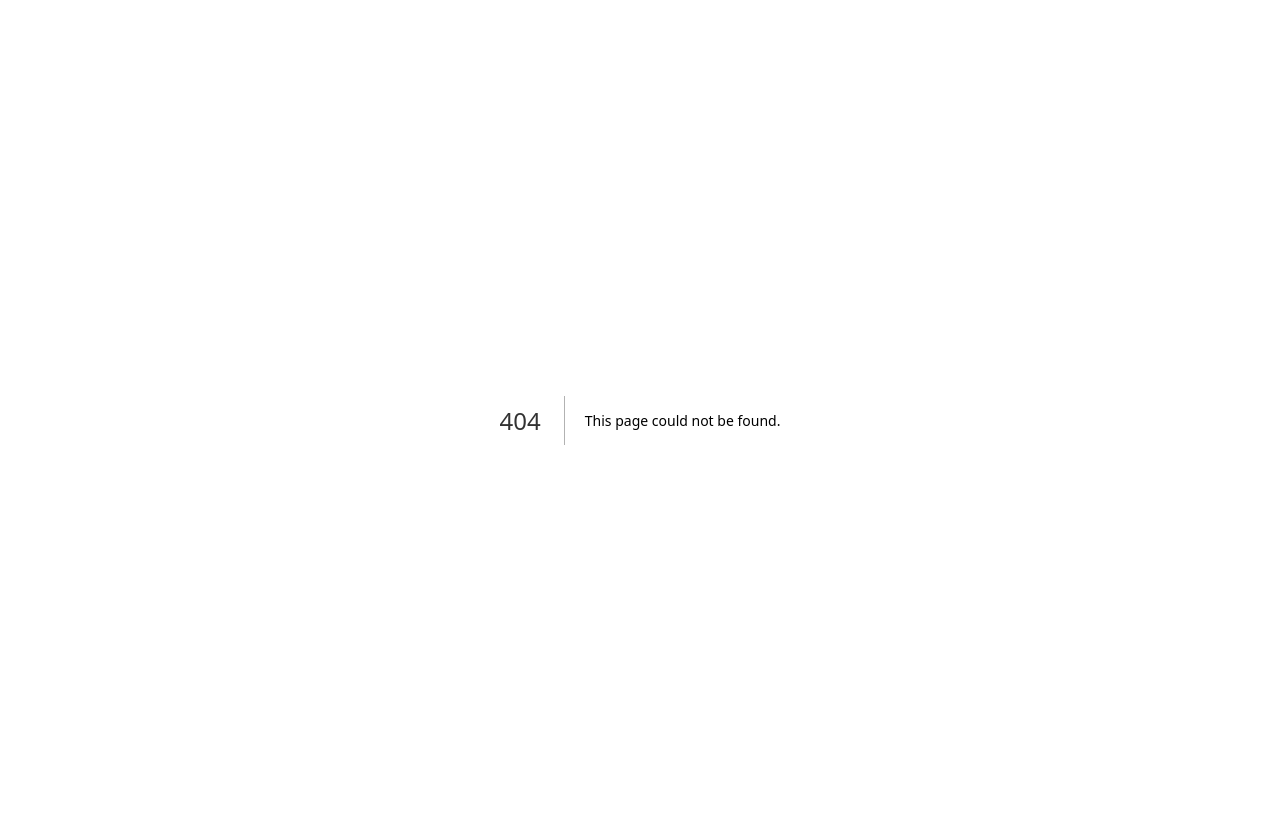
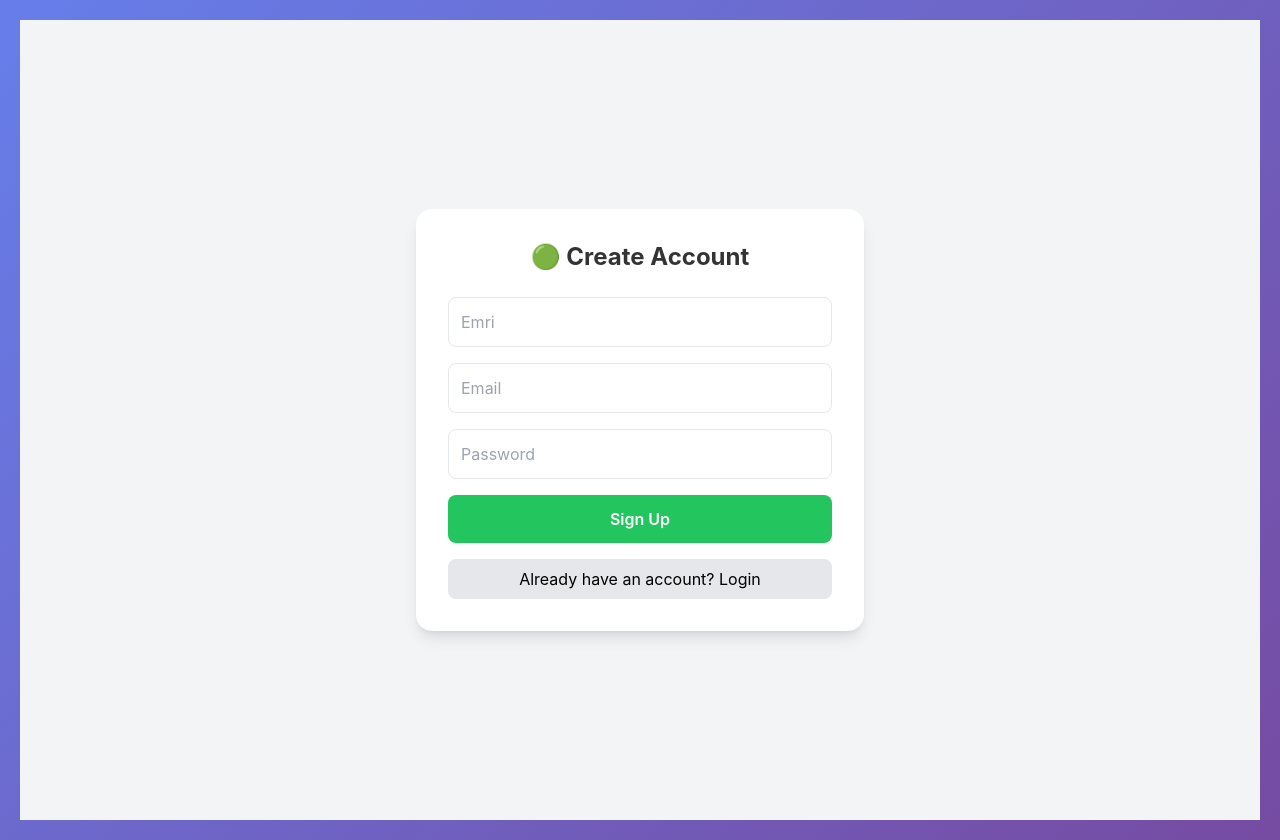
Before and after one commit to blerinaduraku-rgb/ai-business-validator, a Next.js app: page /signup in a window 1280 px wide. Before the commit this address had no page. Built offline with nearby package versions, Linux system fonts and the light colour scheme; no server answers.

Commit message:
added auth with supabase (login, signup, protected routes)

```diff
--- a/app/globals.css
+++ b/app/globals.css
@@ -1,3 +1,7 @@
+@tailwind base;
+@tailwind components;
+@tailwind utilities;
+
 * {
   margin: 0;
   padding: 0;
--- a/app/layout.tsx
+++ b/app/layout.tsx
@@ -1,4 +1,4 @@
-import "./globals.css";
+/*import "./globals.css";
 
 export default function RootLayout({
   children,
@@ -10,4 +10,23 @@ export default function RootLayout({
       <body>{children}</body>
     </html>
   );
+}*/
+
+import "./globals.css";
+import { AuthProvider } from "@/context/AuthContext";
+
+export default function RootLayout({
+  children,
+}: {
+  children: React.ReactNode;
+}) {
+  return (
+    <html lang="en">
+      <body>
+        <AuthProvider>
+          {children}
+        </AuthProvider>
+      </body>
+    </html>
+  );
 }
--- /dev/null
+++ b/app/login/page.tsx
@@ -0,0 +1,89 @@
+"use client";
+
+import { useState } from "react";
+import { supabase } from "@/lib/supabase";
+import { useRouter } from "next/navigation";
+
+export default function Login() {
+  const router = useRouter();
+
+  const [email, setEmail] = useState("");
+  const [password, setPassword] = useState("");
+  const [error, setError] = useState("");
+  const [loading, setLoading] = useState(false);
+
+  const handleLogin = async (e: React.FormEvent) => {
+    e.preventDefault();
+    setError("");
+
+    // VALIDIM
+    if (!email.includes("@")) {
+      setError("Email jo valid");
+      return;
+    }
+
+    if (password.length < 6) {
+      setError("Password minimum 6 karaktere");
+      return;
+    }
+
+    setLoading(true);
+
+    const { error } = await supabase.auth.signInWithPassword({
+      email,
+      password,
+    });
+
+    setLoading(false);
+
+    if (error) {
+      setError(error.message);
+      return;
+    }
+
+    router.push("/"); // ose /dashboard
+  };
+
+  return (
+    <div className="flex items-center justify-center min-h-screen bg-gray-100">
+      <div className="bg-white p-8 rounded-2xl shadow-lg w-full max-w-md">
+
+        <h1 className="text-2xl font-bold text-center mb-6">
+          🔐 Login
+        </h1>
+
+        <form onSubmit={handleLogin} className="space-y-4">
+
+          <input
+            className="w-full p-3 border rounded-lg focus:ring-2 focus:ring-blue-400"
+            placeholder="Email"
+            value={email}
+            onChange={(e) => setEmail(e.target.value)}
+          />
+
+          <input
+            type="password"
+            className="w-full p-3 border rounded-lg focus:ring-2 focus:ring-purple-400"
+            placeholder="Password"
+            value={password}
+            onChange={(e) => setPassword(e.target.value)}
+          />
+
+          {error && (
+            <p className="text-red-500 text-sm">{error}</p>
+          )}
+
+          <button
+            type="submit"
+            disabled={loading}
+            className="w-full bg-blue-500 hover:bg-blue-600 text-white py-3 rounded-lg font-semibold"
+          >
+            {loading ? "Logging in..." : "Login"}
+          </button>
+
+        </form>
+
+      </div>
+    </div>
+  );
+}
--- a/app/page.tsx
+++ b/app/page.tsx
@@ -1,13 +1,44 @@
-  "use client";
+"use client";
 
-import { useState } from "react";
+import { useState, useEffect } from "react";
 import ReactMarkdown from "react-markdown";
+import { useRouter } from "next/navigation";
+import { useAuth } from "@/context/AuthContext";
+import { supabase } from "@/lib/supabase";
 
 export default function Home() {
+  const { user, loading: authLoading } = useAuth();
+  const router = useRouter();
+
   const [idea, setIdea] = useState("");
   const [loading, setLoading] = useState(false);
   const [response, setResponse] = useState("");
   const [error, setError] = useState("");
+
+  // 🔒 PROTECTED ROUTE
+  useEffect(() => {
+    if (!authLoading && !user) {
+      router.push("/login");
+    }
+  }, [user, authLoading, router]);
+
+  // 🔥 LOGOUT
+  const handleLogout = async () => {
+    await supabase.auth.signOut();
+    router.push("/login");
+  };
+
+  // ⏳ auth loading
+  if (authLoading) {
+    return (
+      <div className="flex items-center justify-center min-h-screen">
+        Loading authentication...
+      </div>
+    );
+  }
+
+  // 🔒 prevent flash
+  if (!user) return null;
 
   const handleSubmit = async (e: React.FormEvent) => {
     e.preventDefault();
@@ -44,6 +75,18 @@ export default function Home() {
 
   return (
     <div className="container">
+
+      {/* 🔴 TOP BAR */}
+      <div className="flex justify-end p-4">
+        <button
+          onClick={handleLogout}
+          className="bg-red-500 hover:bg-red-600 text-white px-4 py-2 rounded-lg"
+        >
+          Logout
+        </button>
+      </div>
+
+      {/* 🧠 MAIN CARD */}
       <div className="card">
         <h1>💡 Business Idea Validator</h1>
         <p className="subtitle">
@@ -63,7 +106,10 @@ export default function Home() {
             disabled={loading}
           />
 
-          <button className="button" disabled={loading || !idea.trim()}>
+          <button
+            className="button"
+            disabled={loading || !idea.trim()}
+          >
             {loading ? "Analyzing..." : "🚀 Validate Idea"}
           </button>
         </form>
--- /dev/null
+++ b/app/signup/page.tsx
@@ -0,0 +1,106 @@
+"use client";
+
+import { useState } from "react";
+import { supabase } from "@/lib/supabase";
+import { useRouter } from "next/navigation";
+
+export default function Signup() {
+  const router = useRouter();
+
+  const [email, setEmail] = useState("");
+  const [password, setPassword] = useState("");
+  const [name, setName] = useState("");
+  const [error, setError] = useState("");
+  const [loading, setLoading] = useState(false);
+
+  const handleSignup = async (e: React.FormEvent) => {
+    e.preventDefault();
+    setError("");
+
+    if (!email.includes("@")) {
+      setError("Email not valid");
+      return;
+    }
+
+    if (password.length < 6) {
+      setError("Password minimum 6 karaktere");
+      return;
+    }
+
+    setLoading(true);
+
+    const { error } = await supabase.auth.signUp({
+      email,
+      password,
+      options: {
+        data: { full_name: name },
+      },
+    });
+
+    setLoading(false);
+
+    if (error) {
+      setError(error.message);
+      return;
+    }
+
+    router.push("/login");
+  };
+
+  return (
+    <div className="flex items-center justify-center min-h-screen bg-gray-100">
+      <div className="bg-white p-8 rounded-2xl shadow-lg w-full max-w-md">
+
+        <h1 className="text-2xl font-bold text-center mb-6">
+          🟢 Create Account
+        </h1>
+
+        <form onSubmit={handleSignup} className="space-y-4">
+
+          <input
+            className="w-full p-3 border rounded-lg focus:outline-none focus:ring-2 focus:ring-green-400"
+            placeholder="Emri"
+            value={name}
+            onChange={(e) => setName(e.target.value)}
+          />
+
+          <input
+            className="w-full p-3 border rounded-lg focus:outline-none focus:ring-2 focus:ring-blue-400"
+            placeholder="Email"
+            value={email}
+            onChange={(e) => setEmail(e.target.value)}
+          />
+
+          <input
+            type="password"
+            className="w-full p-3 border rounded-lg focus:outline-none focus:ring-2 focus:ring-purple-400"
+            placeholder="Password"
+            value={password}
+            onChange={(e) => setPassword(e.target.value)}
+          />
+
+          {error && (
+            <p className="text-red-500 text-sm">{error}</p>
+          )}
+
+          <button
+            type="submit"
+            disabled={loading}
+            className="w-full bg-green-500 hover:bg-green-600 text-white py-3 rounded-lg font-semibold transition"
+          >
+            {loading ? "Creating..." : "Sign Up"}
+          </button>
+
+        </form>
+
+        <button
+          onClick={() => router.push("/login")}
+          className="mt-4 w-full bg-gray-200 hover:bg-gray-300 py-2 rounded-lg transition"
+        >
+          Already have an account? Login
+        </button>
+
+      </div>
+    </div>
+  );
+}
--- /dev/null
+++ b/context/AuthContext.tsx
@@ -0,0 +1,58 @@
+"use client";
+
+import { createContext, useContext, useEffect, useState } from "react";
+import { supabase } from "@/lib/supabase";
+
+type AuthType = {
+  user: any;
+  loading: boolean;
+};
+
+const AuthContext = createContext<AuthType | null>(null);
+
+export function AuthProvider({ children }: { children: React.ReactNode }) {
+  const [user, setUser] = useState<any>(null);
+  const [loading, setLoading] = useState(true);
+
+  useEffect(() => {
+    // 🔥 1. GET INITIAL SESSION (FIX FOR REFRESH ISSUE)
+    const loadSession = async () => {
+      const {
+        data: { session },
+      } = await supabase.auth.getSession();
+
+      setUser(session?.user ?? null);
+      setLoading(false);
+    };
+
+    loadSession();
+
+    // 🔥 2. LISTEN FOR LOGIN/LOGOUT CHANGES
+    const {
+      data: { subscription },
+    } = supabase.auth.onAuthStateChange((_event, session) => {
+      setUser(session?.user ?? null);
+      setLoading(false);
+    });
+
+    return () => {
+      subscription.unsubscribe();
+    };
+  }, []);
+
+  return (
+    <AuthContext.Provider value={{ user, loading }}>
+      {children}
+    </AuthContext.Provider>
+  );
+}
+
+export function useAuth() {
+  const context = useContext(AuthContext);
+
+  if (!context) {
+    throw new Error("useAuth must be used inside AuthProvider");
+  }
+
+  return context;
+}
```
Also changed, not shown: package.json (+4 -4 lines), 1 other file (tests, documents, lock files or other folders).
